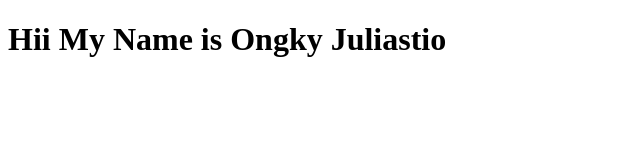
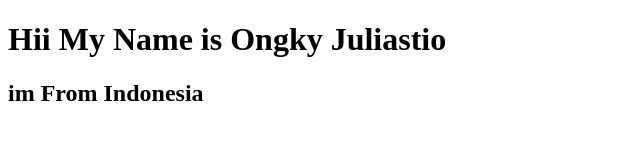
Before and after one commit to ongbyjulio/project-laravel, a plain HTML site: page index.html in a window 1280 px wide. Shown: the whole page, without its empty margins (0-640 px from the left). Drawn offline with Linux system fonts and the light colour scheme.

Commit message:
Menambah Negara Asal

```diff
--- a/index.html
+++ b/index.html
@@ -8,5 +8,6 @@
   </head>
   <body>
     <h1>Hii My Name is Ongky Juliastio</h1>
+    <h2>im From Indonesia</h2>
   </body>
 </html>
```
